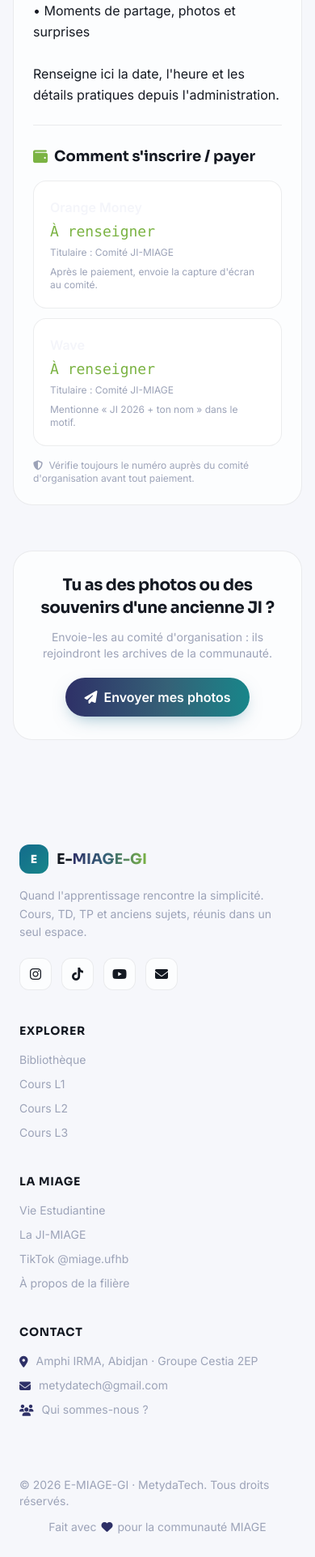
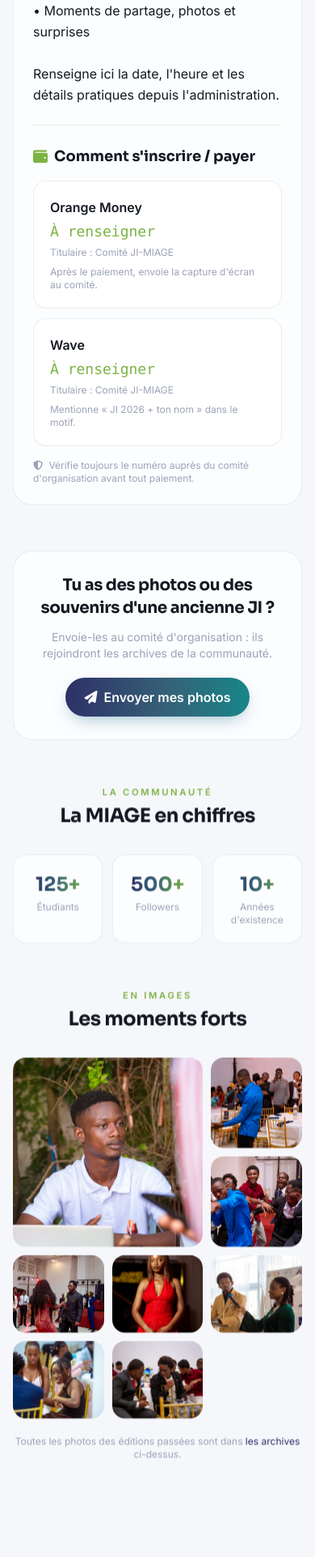
Before and after one commit to Dani-code17/EMIAGE_GI, a Django app: page /journee-integration/ in a window 390 px wide. Shown: the part 1143-3066 px from the top of the page at 81% size. Before the commit the page ends 3037 px from the top, so only its background shows below. Run offline with Django 5.2, Linux system fonts and the light colour scheme; data comes from the database, SQL or seed files in the repository; data that the repository does not hold is empty; some libraries are stand-ins or nearby versions.

Commit message:
ji: section JI retiree de l'accueil + correction du contraste en mode clair
- La section « La JI-MIAGE » disparait de la page d'accueil : tout le contenu
  est desormais sur la page dediee /journee-integration/ (navbar, barre mobile,
  footer et boutons y menent). Template ji_miage.html supprime.
- Rapatriement sur la page JI de la galerie « Les moments forts » (8 photos) et
  des chiffres de la communaute, pour ne rien perdre.
- Fix mode clair : la classe text-light (blanc fixe) rendait invisible le
  libelle des moyens de paiement (Wave, Orange Money...) et d'autres textes sur
  fond clair. Remplacee par text-body (s'adapte au theme) dans journee_integration,
  about, library et document_list ; text-white conserve sur les badges colores.

```diff
--- a/core/templates/core/home.html
+++ b/core/templates/core/home.html
@@ -78,9 +78,6 @@
 <!-- ===== Vie Estudiantine ===== -->
 {% include 'core/includes/student_life.html' %}
 
-<!-- ===== JI-MIAGE ===== -->
-{% include 'core/includes/ji_miage.html' %}
-
 <!-- ===== TikTok ===== -->
 {% include 'core/includes/tiktok.html' %}
 
--- a/core/templates/core/includes/document_list.html
+++ b/core/templates/core/includes/document_list.html
@@ -5,7 +5,7 @@
             <h3 class="font-display font-bold text-xl mb-2">{{ document.title }}</h3>
             <p class="text-muted text-sm">{{ document.description }}</p>
         </div>
-        <span class="bg-primary text-light text-xs font-bold px-3 py-1 rounded-full">
+        <span class="bg-primary text-white text-xs font-bold px-3 py-1 rounded-full">
             {{ document.get_category_display }}
         </span>
     </div>
@@ -21,7 +21,7 @@
 
     <div class="mt-6">
         <a href="{% url 'core:telecharger_document' document.id %}"
-           class="inline-flex items-center justify-center bg-secondary text-light font-bold py-2 px-4 rounded-full hover:bg-opacity-90 transition">
+           class="inline-flex items-center justify-center bg-secondary text-white font-bold py-2 px-4 rounded-full hover:bg-opacity-90 transition">
             <i class="fas fa-download mr-2"></i>
             Télécharger
         </a>
--- a/core/templates/core/journee_integration.html
+++ b/core/templates/core/journee_integration.html
@@ -96,7 +96,7 @@
                                 <div class="grid grid-cols-1 sm:grid-cols-2 gap-3">
                                     {% for p in payments %}
                                         <div class="glass-card rounded-2xl p-5">
-                                            <p class="font-semibold text-light mb-1">{{ p.label }}</p>
+                                            <p class="font-semibold text-body mb-1">{{ p.label }}</p>
                                             {% if p.number %}
                                                 <p class="font-mono text-lg text-accent">{{ p.number }}</p>
                                             {% endif %}
@@ -134,7 +134,7 @@
 
         <!-- ===== Archives des éditions précédentes ===== -->
         {% if editions %}
-        <div class="mb-8">
+        <div class="mb-8" id="archives">
             <p class="section-eyebrow">Les souvenirs</p>
             <h2 class="section-title text-2xl md:text-3xl mt-1 mb-2">Les éditions précédentes</h2>
             <p class="text-muted text-sm">Revivez les moments forts des Journées d'Intégration passées.</p>
@@ -193,6 +193,49 @@
                 <i class="fas fa-paper-plane"></i> Envoyer mes photos
             </a>
         </div>
+
+        <!-- ===== La MIAGE en chiffres ===== -->
+        <div class="mt-14" data-animate>
+            <div class="text-center mb-8">
+                <p class="section-eyebrow">La communauté</p>
+                <h2 class="section-title text-2xl md:text-3xl mt-1">La MIAGE en chiffres</h2>
+            </div>
+            <div class="grid grid-cols-3 gap-3 md:gap-5 max-w-3xl mx-auto">
+                <div class="glass-card rounded-2xl p-5 text-center">
+                    <p class="font-display font-bold text-2xl md:text-3xl text-gradient">125+</p>
+                    <p class="text-xs text-muted mt-1">Étudiants</p>
+                </div>
+                <div class="glass-card rounded-2xl p-5 text-center">
+                    <p class="font-display font-bold text-2xl md:text-3xl text-gradient">500+</p>
+                    <p class="text-xs text-muted mt-1">Followers</p>
+                </div>
+                <div class="glass-card rounded-2xl p-5 text-center">
+                    <p class="font-display font-bold text-2xl md:text-3xl text-gradient">10+</p>
+                    <p class="text-xs text-muted mt-1">Années d'existence</p>
+                </div>
+            </div>
+        </div>
+
+        <!-- ===== Galerie (moments forts) ===== -->
+        <div class="mt-14" data-animate>
+            <div class="text-center mb-8">
+                <p class="section-eyebrow">En images</p>
+                <h2 class="section-title text-2xl md:text-3xl mt-1">Les moments forts</h2>
+            </div>
+            <div class="grid grid-cols-3 gap-2.5 md:gap-3">
+                <img src="{% static 'core/jimiage/ji-2.jpg' %}" alt="Moment fort de la JI-MIAGE" class="col-span-2 row-span-2 w-full h-full min-h-[220px] md:min-h-[320px] object-cover rounded-2xl" loading="lazy">
+                <img src="{% static 'core/jimiage/ji-4.jpg' %}" alt="Participants de la Journée d'Intégration" class="w-full h-28 md:h-40 object-cover object-top rounded-2xl" loading="lazy">
+                <img src="{% static 'core/jimiage/ji-6.jpg' %}" alt="Activités de la JI-MIAGE" class="w-full h-28 md:h-40 object-cover rounded-2xl" loading="lazy">
+                <img src="{% static 'core/jimiage/ji-8.jpg' %}" alt="Ambiance de la Journée d'Intégration" class="w-full h-24 md:h-32 object-cover rounded-2xl" loading="lazy">
+                <img src="{% static 'core/jimiage/ji-7.jpg' %}" alt="Étudiants MIAGE à la JI" class="w-full h-24 md:h-32 object-cover rounded-2xl" loading="lazy">
+                <img src="{% static 'core/jimiage/ji-5.jpg' %}" alt="Moment de partage à la JI-MIAGE" class="w-full h-24 md:h-32 object-cover rounded-2xl" loading="lazy">
+                <img src="{% static 'core/jimiage/ji-9.jpg' %}" alt="Photo de groupe de la JI" class="w-full h-24 md:h-32 object-cover rounded-2xl" loading="lazy">
+                <img src="{% static 'core/jimiage/ji-3.jpg' %}" alt="Souvenir de la Journée d'Intégration" class="w-full h-24 md:h-32 object-cover rounded-2xl" loading="lazy">
+            </div>
+            <p class="text-center text-xs text-muted mt-5">
+                Toutes les photos des éditions passées sont dans <a href="#archives" class="text-primary hover:underline">les archives</a> ci-dessus.
+            </p>
+        </div>
     </div>
 </section>
 {% endblock %}
--- a/core/templates/core/library.html
+++ b/core/templates/core/library.html
@@ -37,7 +37,7 @@
                 </select>
             </div>
 
-            <button type="submit" class="md:col-span-3 bg-primary text-light font-bold py-3 px-6 rounded-full hover:bg-opacity-90 transition">
+            <button type="submit" class="md:col-span-3 bg-primary text-body font-bold py-3 px-6 rounded-full hover:bg-opacity-90 transition">
                 Filtrer
             </button>
         </form>
@@ -51,7 +51,7 @@
                         <h3 class="font-display font-bold text-xl mb-2">{{ document.title }}</h3>
                         <p class="text-muted text-sm">{{ document.description }}</p>
                     </div>
-                    <span class="bg-primary text-light text-xs font-bold px-3 py-1 rounded-full">
+                    <span class="bg-primary text-body text-xs font-bold px-3 py-1 rounded-full">
                         {{ document.get_category_display }}
                     </span>
                 </div>
@@ -67,7 +67,7 @@
 
                 <div class="mt-6">
                     <a href="{% url 'core:telecharger_document' document.id %}"
-                       class="inline-flex items-center justify-center bg-secondary text-light font-bold py-2 px-4 rounded-full hover:bg-opacity-90 transition">
+                       class="inline-flex items-center justify-center bg-secondary text-body font-bold py-2 px-4 rounded-full hover:bg-opacity-90 transition">
                         <i class="fas fa-download mr-2"></i>
                         Télécharger
                     </a>
```
Also changed, not shown: core/templates/core/about.html (+11 -11 lines), core/templates/core/includes/ji_miage.html (deleted, +0 -65 lines).
